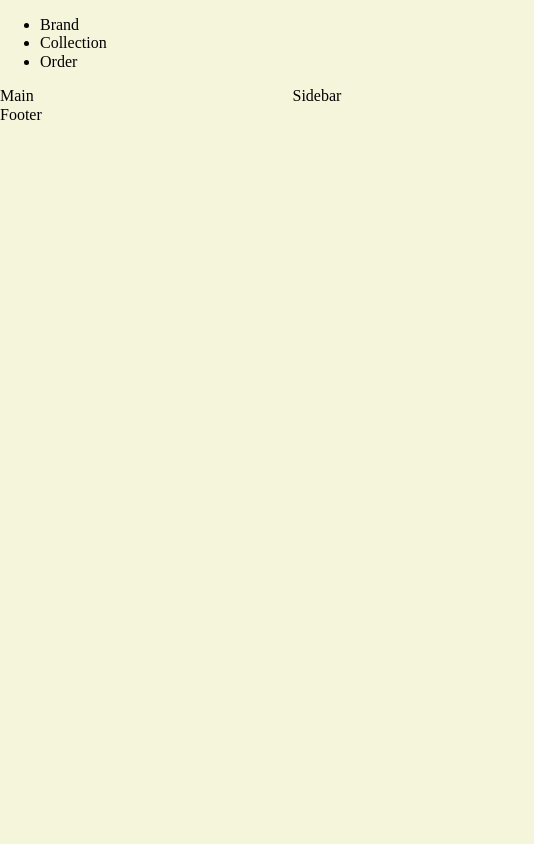
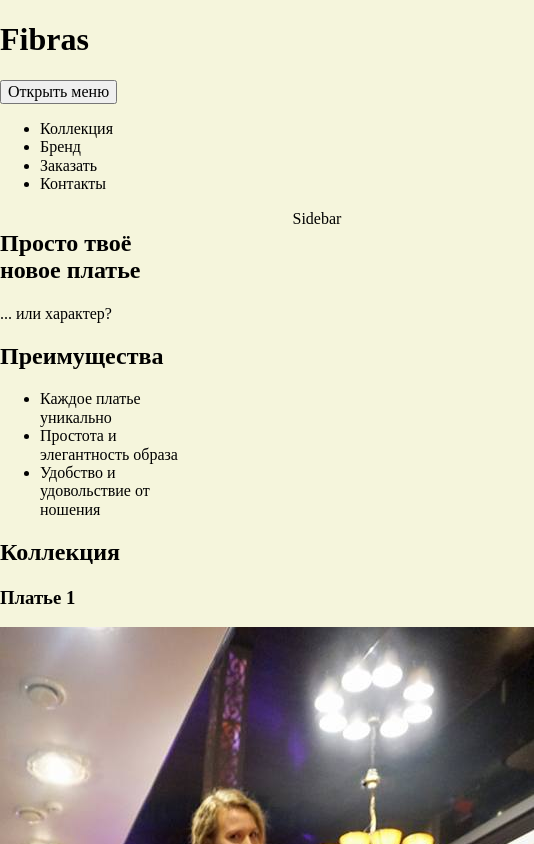
Before and after one commit to oksemonenko/fibras, a website: page source/index.html in a window 390 px wide. Shown: the top 844 px of the page, 534 px wide, since content can reach past the window. Drawn offline with nearby package versions, Linux system fonts and the light colour scheme; files that its build step writes are made by us from their sources.

Commit message:
add first part of html of mobile version

```diff
--- a/source/index.html
+++ b/source/index.html
@@ -8,15 +8,40 @@
 </head>
 <body>
   <header class="page-header">
-    <nav class="main-nav">
+    <h1 class="page-header__name">Fibras</h1>
+    <nav class="main-nav main-nav--closed main-nav--nojs">
+      <button class="main-nav__toggle">Открыть меню</button>
       <ul class="main-nav__list">
-        <li class="main-nav__item">Brand</li>
-        <li class="main-nav__item">Collection</li>
-        <li class="main-nav__item">Order</li>
+        <li class="main-nav__item">Коллекция</li>
+        <li class="main-nav__item">Бренд</li>
+        <li class="main-nav__item">Заказать</li>
+        <li class="main-nav__item">Контакты</li>
       </ul>
     </nav>
   </header>
-  <main class="page-main">Main</main>
+  <main class="page-main">
+    <section class="intro">
+      <h2 class="intro__name">Просто твоё новое платье</h2>
+      <p class="intro__info">... или характер?</p>
+    </section>
+    <section class="advantages">
+      <h2 class="advantages__name">Преимущества</h2>
+      <ul class="advantages__list">
+        <li class="advantages__item">Каждое платье уникально</li>
+        <li class="advantages__item">Простота и элегантность образа</li>
+        <li class="advantages__item">Удобство и удовольствие от ношения</li>
+      </ul>
+    </section>
+    <section class="collection">
+      <h2 class="collection__name">Коллекция</h2>
+      <div class="collection__list slider">
+        <div class="collection__item">
+          <h3 class="collection__item-name">Платье 1</h3>
+          <img src="img/dress1.jpg" alt="dress1">
+        </div>
+      </div>
+    </section>
+  </main>
   <aside class="page-sidebar">Sidebar</aside>
   <footer class="page-footer">Footer</footer>
 </body>
```
Also changed, not shown: source/img/dress1.jpg (added).
